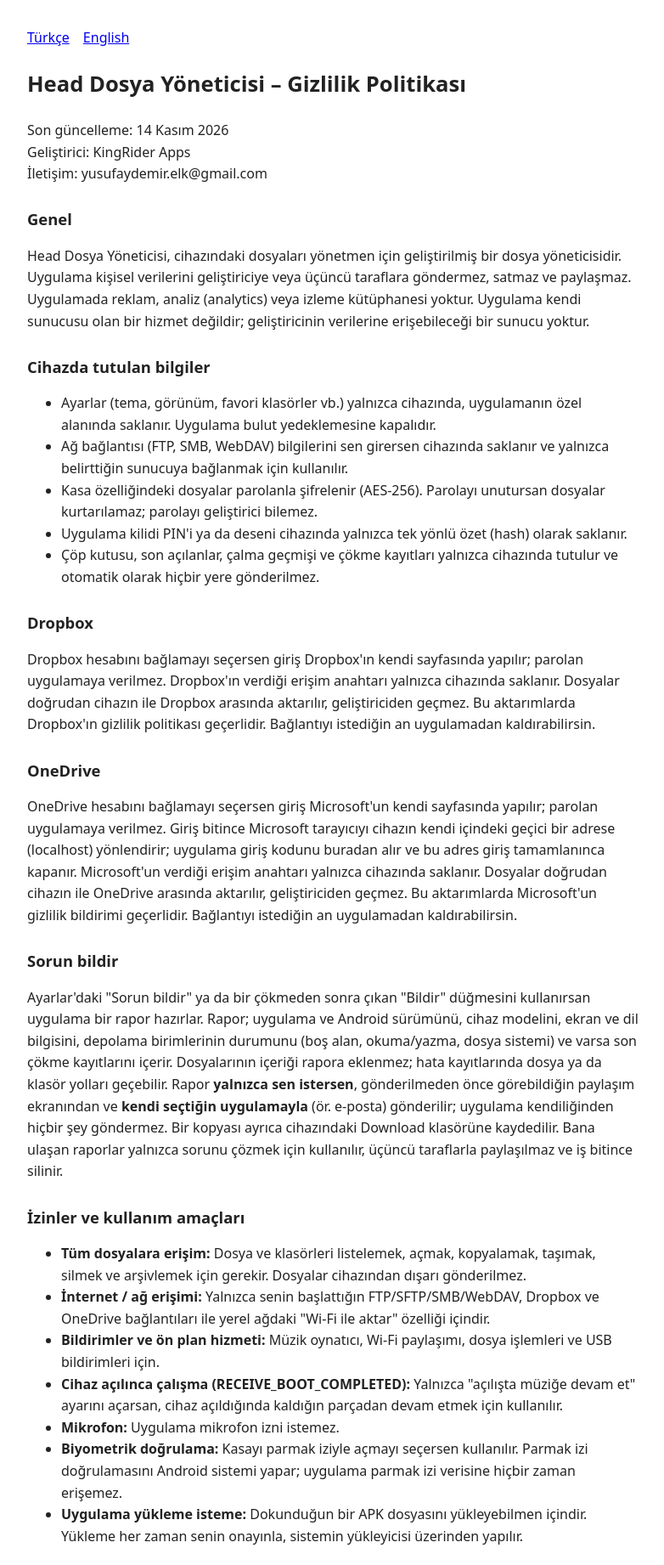
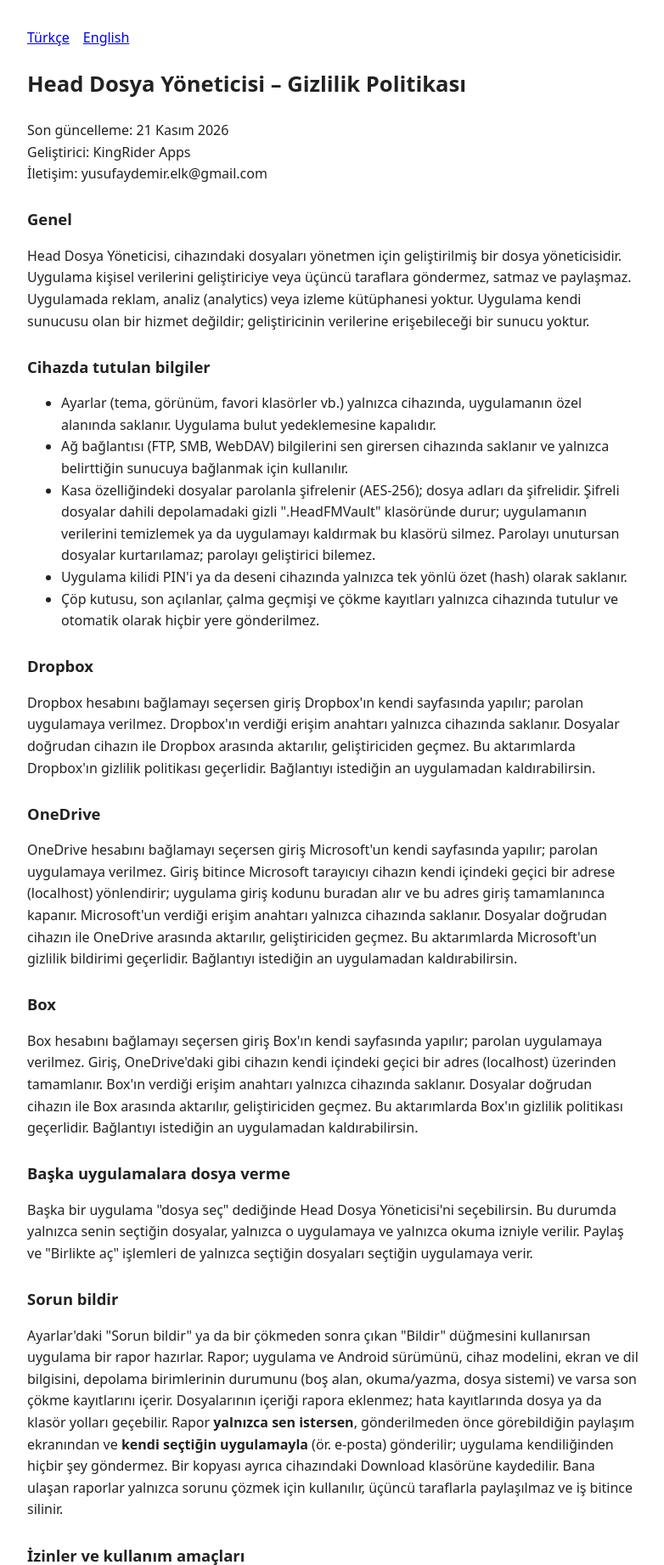
Before and after one commit to yusufaydemir1998/hfm-privacy, a plain HTML site: page index.html in a window 1280 px wide. Shown: the top 1842 px of the page at 85% size, without its empty margins (248-1030 px from the left). Drawn offline with Linux system fonts and the light colour scheme.

Commit message:
Gizlilik: Box, dosya seçici, kasa konumu (21 Kasım 2026)
Co-Authored-By: Claude Opus 5.5 <noreply@anthropic.com>
Claude-Session: https://claude.ai/code/session_01Va7nKh9qNohwcS5BzvnBpW

```diff
--- a/index.html
+++ b/index.html
@@ -4,14 +4,14 @@
 
 <section id="tr" lang="tr">
 <h1>Head Dosya Yöneticisi – Gizlilik Politikası</h1>
-<p>Son güncelleme: 14 Kasım 2026<br>Geliştirici: KingRider Apps<br>İletişim: yusufaydemir.elk@gmail.com</p>
+<p>Son güncelleme: 21 Kasım 2026<br>Geliştirici: KingRider Apps<br>İletişim: yusufaydemir.elk@gmail.com</p>
 
 <h2>Genel</h2><p>Head Dosya Yöneticisi, cihazındaki dosyaları yönetmen için geliştirilmiş bir dosya yöneticisidir. Uygulama kişisel verilerini geliştiriciye veya üçüncü taraflara göndermez, satmaz ve paylaşmaz. Uygulamada reklam, analiz (analytics) veya izleme kütüphanesi yoktur. Uygulama kendi sunucusu olan bir hizmet değildir; geliştiricinin verilerine erişebileceği bir sunucu yoktur.</p>
 
 <h2>Cihazda tutulan bilgiler</h2><ul>
 <li>Ayarlar (tema, görünüm, favori klasörler vb.) yalnızca cihazında, uygulamanın özel alanında saklanır. Uygulama bulut yedeklemesine kapalıdır.</li>
 <li>Ağ bağlantısı (FTP, SMB, WebDAV) bilgilerini sen girersen cihazında saklanır ve yalnızca belirttiğin sunucuya bağlanmak için kullanılır.</li>
-<li>Kasa özelliğindeki dosyalar parolanla şifrelenir (AES-256). Parolayı unutursan dosyalar kurtarılamaz; parolayı geliştirici bilemez.</li>
+<li>Kasa özelliğindeki dosyalar parolanla şifrelenir (AES-256); dosya adları da şifrelidir. Şifreli dosyalar dahili depolamadaki gizli ".HeadFMVault" klasöründe durur; uygulamanın verilerini temizlemek ya da uygulamayı kaldırmak bu klasörü silmez. Parolayı unutursan dosyalar kurtarılamaz; parolayı geliştirici bilemez.</li>
 <li>Uygulama kilidi PIN'i ya da deseni cihazında yalnızca tek yönlü özet (hash) olarak saklanır.</li>
 <li>Çöp kutusu, son açılanlar, çalma geçmişi ve çökme kayıtları yalnızca cihazında tutulur ve otomatik olarak hiçbir yere gönderilmez.</li></ul>
 
@@ -19,11 +19,15 @@
 
 <h2>OneDrive</h2><p>OneDrive hesabını bağlamayı seçersen giriş Microsoft'un kendi sayfasında yapılır; parolan uygulamaya verilmez. Giriş bitince Microsoft tarayıcıyı cihazın kendi içindeki geçici bir adrese (localhost) yönlendirir; uygulama giriş kodunu buradan alır ve bu adres giriş tamamlanınca kapanır. Microsoft'un verdiği erişim anahtarı yalnızca cihazında saklanır. Dosyalar doğrudan cihazın ile OneDrive arasında aktarılır, geliştiriciden geçmez. Bu aktarımlarda Microsoft'un gizlilik bildirimi geçerlidir. Bağlantıyı istediğin an uygulamadan kaldırabilirsin.</p>
 
+<h2>Box</h2><p>Box hesabını bağlamayı seçersen giriş Box'ın kendi sayfasında yapılır; parolan uygulamaya verilmez. Giriş, OneDrive'daki gibi cihazın kendi içindeki geçici bir adres (localhost) üzerinden tamamlanır. Box'ın verdiği erişim anahtarı yalnızca cihazında saklanır. Dosyalar doğrudan cihazın ile Box arasında aktarılır, geliştiriciden geçmez. Bu aktarımlarda Box'ın gizlilik politikası geçerlidir. Bağlantıyı istediğin an uygulamadan kaldırabilirsin.</p>
+
+<h2>Başka uygulamalara dosya verme</h2><p>Başka bir uygulama "dosya seç" dediğinde Head Dosya Yöneticisi'ni seçebilirsin. Bu durumda yalnızca senin seçtiğin dosyalar, yalnızca o uygulamaya ve yalnızca okuma izniyle verilir. Paylaş ve "Birlikte aç" işlemleri de yalnızca seçtiğin dosyaları seçtiğin uygulamaya verir.</p>
+
 <h2>Sorun bildir</h2><p>Ayarlar'daki "Sorun bildir" ya da bir çökmeden sonra çıkan "Bildir" düğmesini kullanırsan uygulama bir rapor hazırlar. Rapor; uygulama ve Android sürümünü, cihaz modelini, ekran ve dil bilgisini, depolama birimlerinin durumunu (boş alan, okuma/yazma, dosya sistemi) ve varsa son çökme kayıtlarını içerir. Dosyalarının içeriği rapora eklenmez; hata kayıtlarında dosya ya da klasör yolları geçebilir. Rapor <b>yalnızca sen istersen</b>, gönderilmeden önce görebildiğin paylaşım ekranından ve <b>kendi seçtiğin uygulamayla</b> (ör. e-posta) gönderilir; uygulama kendiliğinden hiçbir şey göndermez. Bir kopyası ayrıca cihazındaki Download klasörüne kaydedilir. Bana ulaşan raporlar yalnızca sorunu çözmek için kullanılır, üçüncü taraflarla paylaşılmaz ve iş bitince silinir.</p>
 
 <h2>İzinler ve kullanım amaçları</h2><ul>
 <li><b>Tüm dosyalara erişim:</b> Dosya ve klasörleri listelemek, açmak, kopyalamak, taşımak, silmek ve arşivlemek için gerekir. Dosyalar cihazından dışarı gönderilmez.</li>
-<li><b>İnternet / ağ erişimi:</b> Yalnızca senin başlattığın FTP/SFTP/SMB/WebDAV, Dropbox ve OneDrive bağlantıları ile yerel ağdaki "Wi-Fi ile aktar" özelliği içindir.</li>
+<li><b>İnternet / ağ erişimi:</b> Yalnızca senin başlattığın FTP/SFTP/SMB/WebDAV, Dropbox, OneDrive ve Box bağlantıları ile yerel ağdaki "Wi-Fi ile aktar" özelliği içindir.</li>
 <li><b>Bildirimler ve ön plan hizmeti:</b> Müzik oynatıcı, Wi-Fi paylaşımı, dosya işlemleri ve USB bildirimleri için.</li>
 <li><b>Cihaz açılınca çalışma (RECEIVE_BOOT_COMPLETED):</b> Yalnızca "açılışta müziğe devam et" ayarını açarsan, cihaz açıldığında kaldığın parçadan devam etmek için kullanılır.</li>
 <li><b>Mikrofon:</b> Uygulama mikrofon izni istemez.</li>
@@ -41,14 +45,14 @@
 
 <section id="en" lang="en">
 <h1>Head File Manager – Privacy Policy</h1>
-<p>Last updated: November 14, 2026<br>Developer: KingRider Apps<br>Contact: yusufaydemir.elk@gmail.com</p>
+<p>Last updated: November 21, 2026<br>Developer: KingRider Apps<br>Contact: yusufaydemir.elk@gmail.com</p>
 
 <h2>Overview</h2><p>Head File Manager is a file manager for managing the files on your device. The app does not send, sell or share your personal data with the developer or any third party. It contains no advertising, analytics or tracking libraries. The app has no server of its own; there is no server where the developer could access your data.</p>
 
 <h2>Information stored on your device</h2><ul>
 <li>Settings (theme, layout, favourite folders, etc.) are stored only on your device, in the app's private storage. Cloud backup is disabled for the app.</li>
 <li>Network connection details (FTP, SMB, WebDAV) that you enter are stored on your device and used only to connect to the server you specify.</li>
-<li>Files in the Vault are encrypted with your password (AES-256). If you forget the password the files cannot be recovered; the developer cannot know your password.</li>
+<li>Files in the Vault are encrypted with your password (AES-256); file names are encrypted too. The encrypted files are kept in the hidden ".HeadFMVault" folder on internal storage; clearing the app's data or uninstalling the app does not delete this folder. If you forget the password the files cannot be recovered; the developer cannot know your password.</li>
 <li>The app-lock PIN or pattern is stored on your device only as a one-way hash.</li>
 <li>The trash, recently opened files, play history and crash logs are kept only on your device and are never sent anywhere automatically.</li></ul>
 
@@ -56,11 +60,15 @@
 
 <h2>OneDrive</h2><p>If you choose to connect a OneDrive account, you sign in on Microsoft's own page; your password is never given to the app. After sign-in Microsoft redirects the browser to a temporary address inside your device (localhost), where the app receives the sign-in code; this address closes once sign-in is complete. The access token issued by Microsoft is stored only on your device. Files are transferred directly between your device and OneDrive and never pass through the developer. Microsoft's privacy statement applies to these transfers. You can remove the connection from the app at any time.</p>
 
+<h2>Box</h2><p>If you choose to connect a Box account, you sign in on Box's own page; your password is never given to the app. As with OneDrive, sign-in is completed through a temporary address inside your device (localhost). The access token issued by Box is stored only on your device. Files are transferred directly between your device and Box and never pass through the developer. Box's privacy policy applies to these transfers. You can remove the connection from the app at any time.</p>
+
+<h2>Giving files to other apps</h2><p>When another app asks you to choose a file, you can pick Head File Manager. Only the files you select are given, only to that app and only with read access. Share and "Open with" likewise give only the files you select to the app you choose.</p>
+
 <h2>Report a problem</h2><p>If you use "Report a problem" in Settings, or the "Report" button shown after a crash, the app prepares a report. It contains the app and Android version, device model, screen and language information, the state of storage volumes (free space, read/write status, file system) and, if any, recent crash logs. The contents of your files are not included; file or folder paths may appear in error logs. The report is sent <b>only if you choose to</b>, through a share screen where you can see it first, and <b>with an app you pick</b> (e.g. email); the app never sends anything on its own. A copy is also saved to the Download folder on your device. Reports I receive are used only to fix the problem, are not shared with third parties and are deleted once resolved.</p>
 
 <h2>Permissions and why they are used</h2><ul>
 <li><b>All files access:</b> Needed to list, open, copy, move, delete and archive files and folders. Your files are not sent off the device.</li>
-<li><b>Internet / network access:</b> Only for FTP/SFTP/SMB/WebDAV, Dropbox and OneDrive connections that you start, and for the local-network "Wi-Fi transfer" feature.</li>
+<li><b>Internet / network access:</b> Only for FTP/SFTP/SMB/WebDAV, Dropbox, OneDrive and Box connections that you start, and for the local-network "Wi-Fi transfer" feature.</li>
 <li><b>Notifications and foreground service:</b> For the music player, Wi-Fi transfer, file operations and USB notifications.</li>
 <li><b>Run at startup (RECEIVE_BOOT_COMPLETED):</b> Used only if you turn on "resume music at startup", to continue from where you left off when the device starts.</li>
 <li><b>Microphone:</b> The app does not request microphone permission.</li>
```
